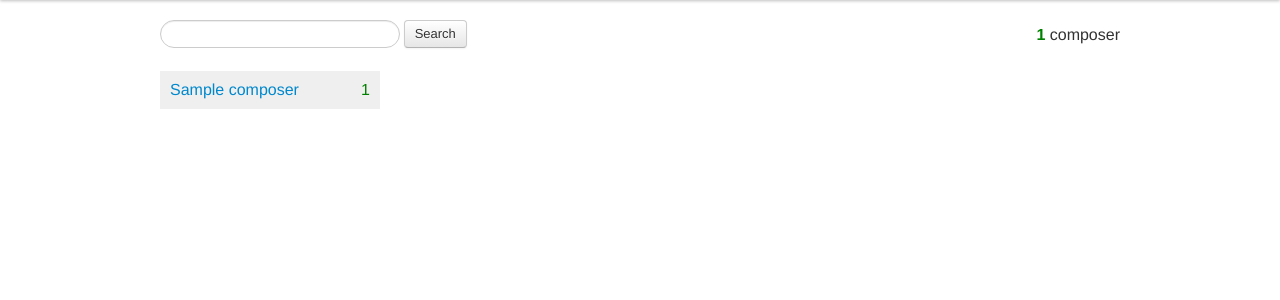
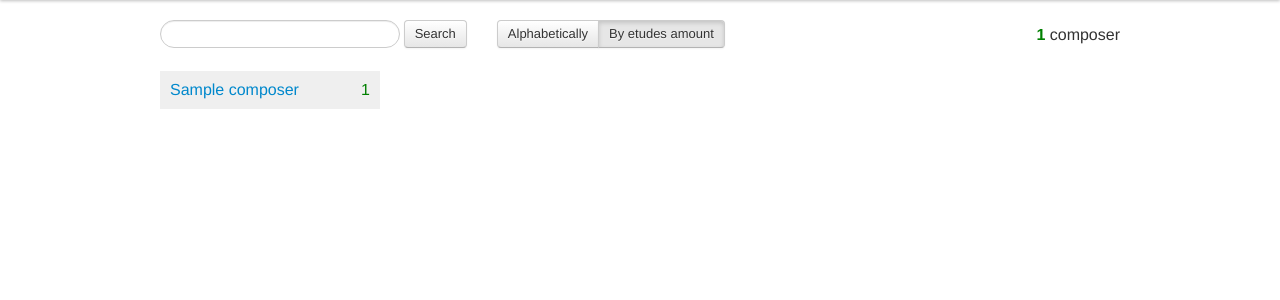
Before and after one commit to pavelulyashev/chess, a Django app: template chess/templates/etudes/composers_list.html in a window 1280 px wide. Shown: the part 40-340 px from the top of the page. Run offline with Django 3.2, Linux system fonts and the light colour scheme; the template is opened without the code that fills it: most values are stand-ins (such as "Sample title", 1, 10 or a date in 2020); parts of the project's set-up code (start-up, migrations or seed data) failed here and were passed over.

Commit message:
added deploy.txt, added composers sorting

```diff
--- a/chess/static/css/composers_list.css
+++ b/chess/static/css/composers_list.css
@@ -9,6 +9,9 @@
 .composers-list-container .composers-count span {
   color: green;
   font-weight: bold;
+}
+.composers-list-container .sort-buttons {
+  margin-left: 30px;
 }
 .composers-list-scroll {
   width: 950px;
--- a/chess/templates/etudes/composers_list.html
+++ b/chess/templates/etudes/composers_list.html
@@ -16,8 +16,15 @@
 <div class="composers-list-container">
   <div class="clearfix">
     <form class="composers-search-form search-form pull-left" method="get" action="{% url composers_list %}">
-      <input class="search-query" name="q" value="{{ query_value|default:"" }}" />
-      <input type="submit" class="btn" value="Search" />
+      <div class="pull-left">
+        <input class="search-query" name="q" value="{{ query_value|default:"" }}" />
+        <button class="btn" name="sorting" value="{{ sorting }}">Search</button>
+      </div>
+
+      <div class="sort-buttons btn-group pull-left">
+        <button class="btn{% if not sorting %} active{% endif %}" name="sorting" value="">Alphabetically</button>
+        <button class="btn{% if sorting %} active{% endif %}" name="sorting" value="count">By etudes amount</button>
+      </div>
     </form>
     {% with total=paginator.count %}
       <div class="pull-right composers-count"><span>{{ total }}</span> composer{{ total|pluralize }}</div>
--- a/chess/templates/etudes/search.html
+++ b/chess/templates/etudes/search.html
@@ -31,7 +31,7 @@
         <div class="pull-left">
           <fieldset class="text-fields clearfix">
             <legend>Search by Meta Parameters
-              <button class="btn btn-reset-fieldset">Clear</button>
+              <input type="button" class="btn btn-reset-fieldset" value="Clear">
             </legend>
 
             <div class="fieldset-inner">
@@ -73,7 +73,7 @@
 
           <fieldset class="pieces-count clearfix">
             <legend>Search by Pieces Amount
-              <button class="btn btn-reset-fieldset">Clear</button>
+              <input type="button" class="btn btn-reset-fieldset" value="Clear">
             </legend>
 
             <div class="fieldset-inner">
@@ -128,7 +128,7 @@
 
         <fieldset class="position pull-left">
           <legend>Search by Position
-            <button class="btn btn-reset-fieldset">Clear</button>
+            <input type="button" class="btn btn-reset-fieldset" value="Clear">
           </legend>
 
           <div class="fieldset-inner">
--- a/requirements.txt
+++ b/requirements.txt
@@ -1,4 +1,7 @@
 Django==1.4
 MySQL-python==1.2.3
+argparse==1.2.1
+django-alphafilter==0.5.5
 django-autoslug==1.5.0
+psycopg2==2.4.5
 wsgiref==0.1.2
```
Also changed, not shown: chess/apps/etudes/search.py (+10 -2 lines), deploy.txt (added, +10 -0 lines).
